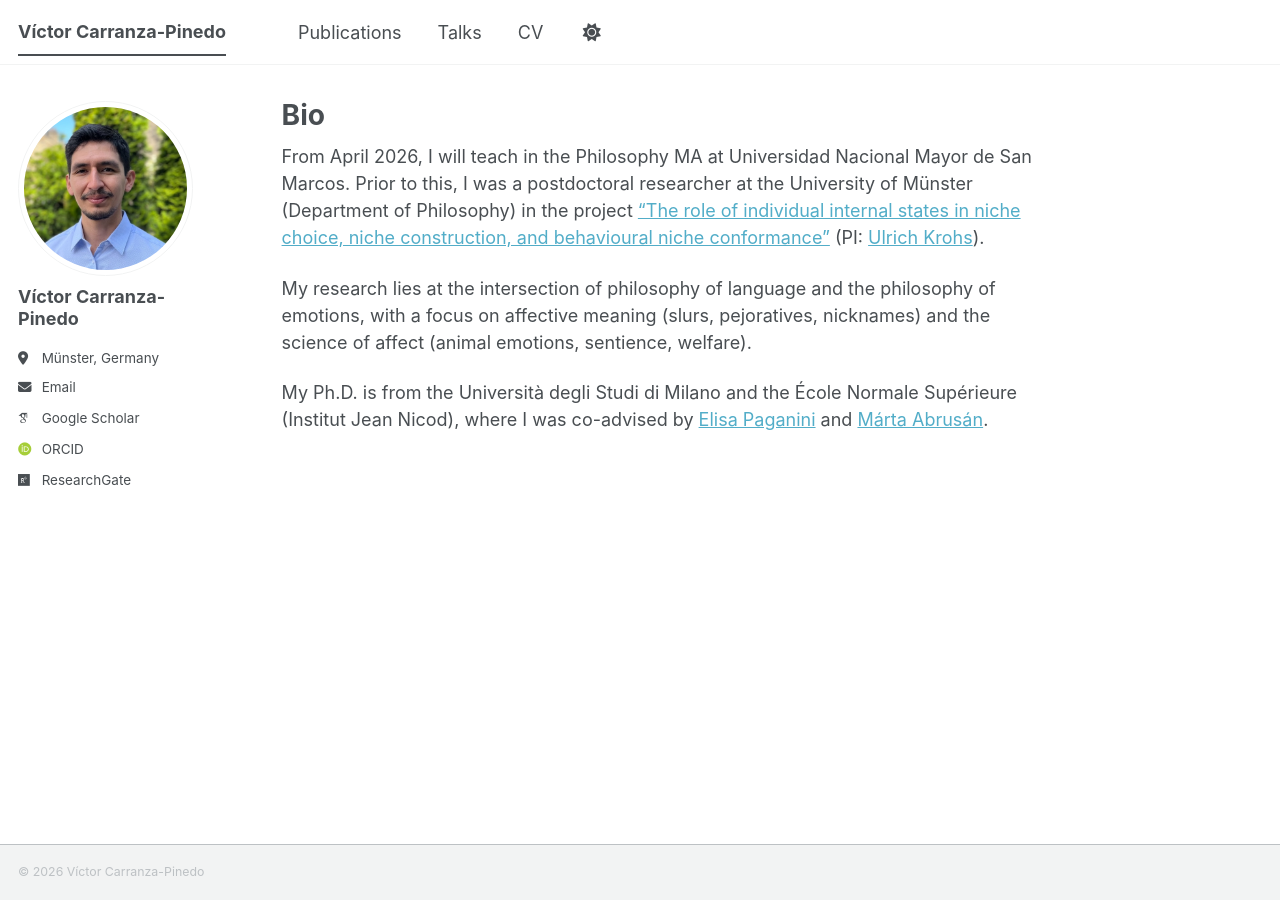
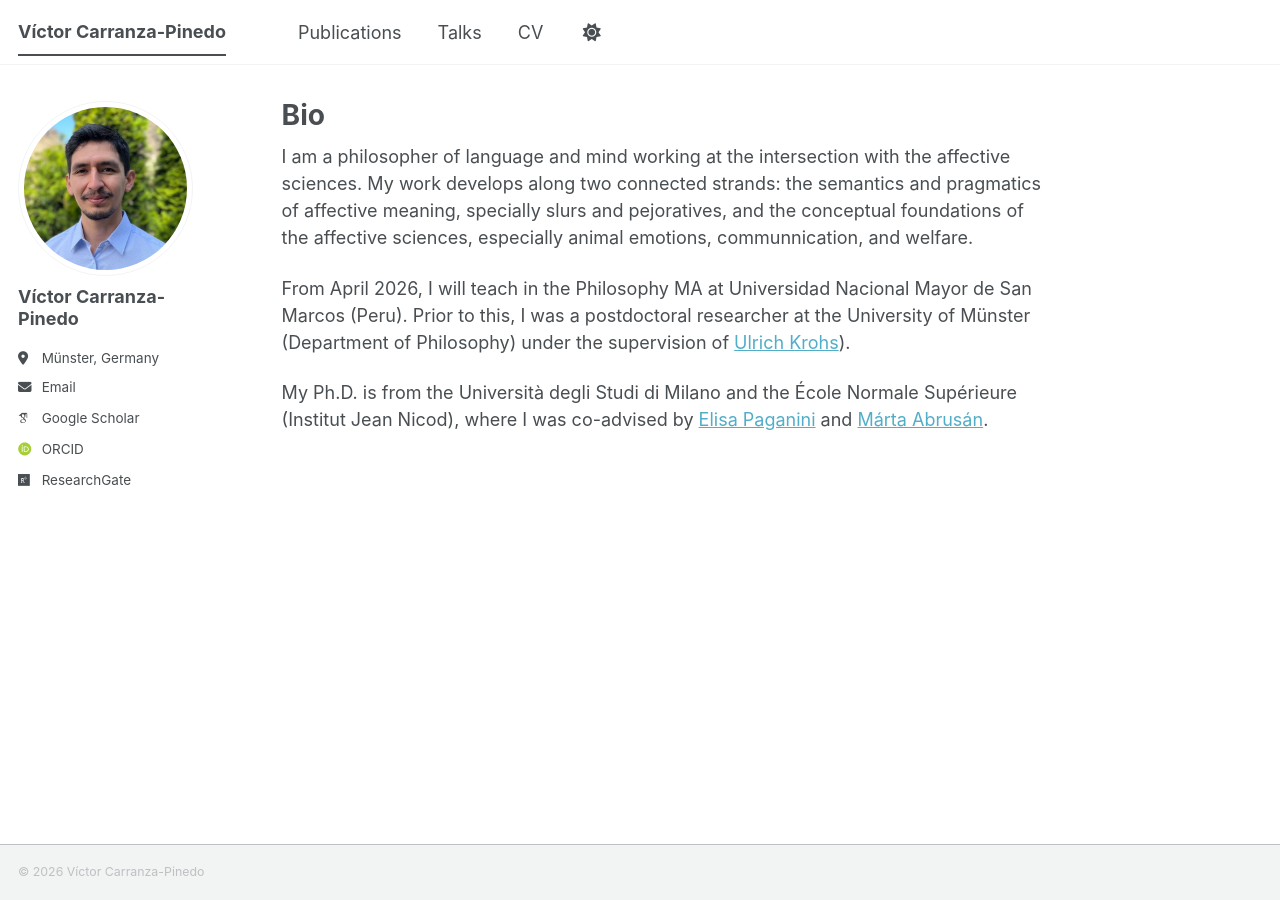
Before and after one commit to carranza-pinedo/carranza-pinedo.github.io, a Jekyll site: the page built from _pages/about.md, in a window 1280 px wide. Built offline with Jekyll 4.4.1, drawn with Linux system fonts in a browser that asks for light colours; some web fonts are replaced; a script bundle is joined from its source files by our own code; library files that are not in the unit come from our copies.

Commit message:
Update about.md

```diff
--- a/_pages/about.md
+++ b/_pages/about.md
@@ -9,8 +9,8 @@ redirect_from:
 ---
 
 
-From April 2026, I will teach in the Philosophy MA at Universidad Nacional Mayor de San Marcos. Prior to this, I was a postdoctoral researcher at the University of Münster (Department of Philosophy) in the project [“The role of individual internal states in niche choice, niche construction, and behavioural niche conformance”](https://www.uni-bielefeld.de/fakultaeten/biologie/forschung/verbuende/sfb_nc3/projects/d01ph2) (PI: [Ulrich Krohs](https://www.uni-muenster.de/PhilSem/mitglieder/krohs/krohs.html)).
+I am a philosopher of language and mind working at the intersection with the affective sciences. My work develops along two connected strands: the semantics and pragmatics of affective meaning, specially slurs and pejoratives, and the conceptual foundations of the affective sciences, especially animal emotions, communnication, and welfare.
 
-My research lies at the intersection of philosophy of language and the philosophy of emotions, with a focus on affective meaning (slurs, pejoratives, nicknames) and the science of affect (animal emotions, sentience, welfare).
+From April 2026, I will teach in the Philosophy MA at Universidad Nacional Mayor de San Marcos (Peru). Prior to this, I was a postdoctoral researcher at the University of Münster (Department of Philosophy) under the supervision of [Ulrich Krohs](https://www.uni-muenster.de/PhilSem/mitglieder/krohs/krohs.html)).
 
 My Ph.D. is from the Università degli Studi di Milano and the École Normale Supérieure (Institut Jean Nicod), where I was co-advised by [Elisa Paganini](https://www.unimi.it/en/ugov/person/elisa-paganini) and [Márta Abrusán](https://sites.google.com/site/martaabrusan/).
```
